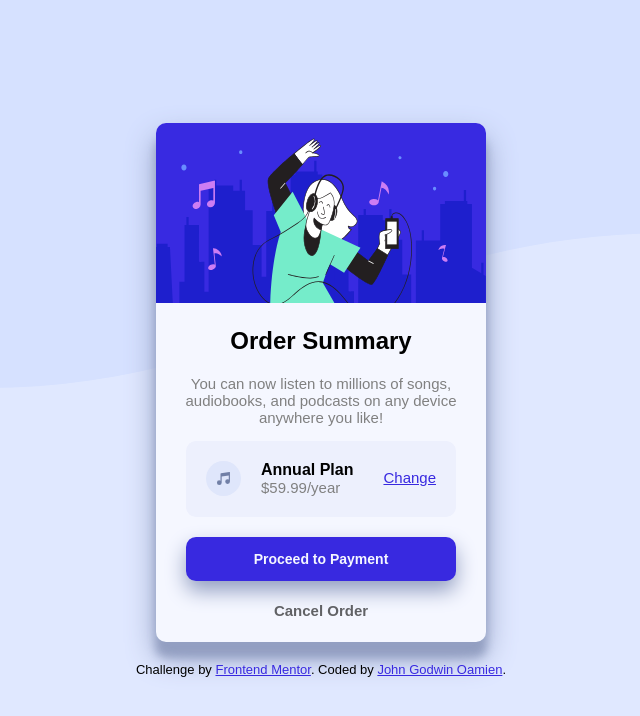
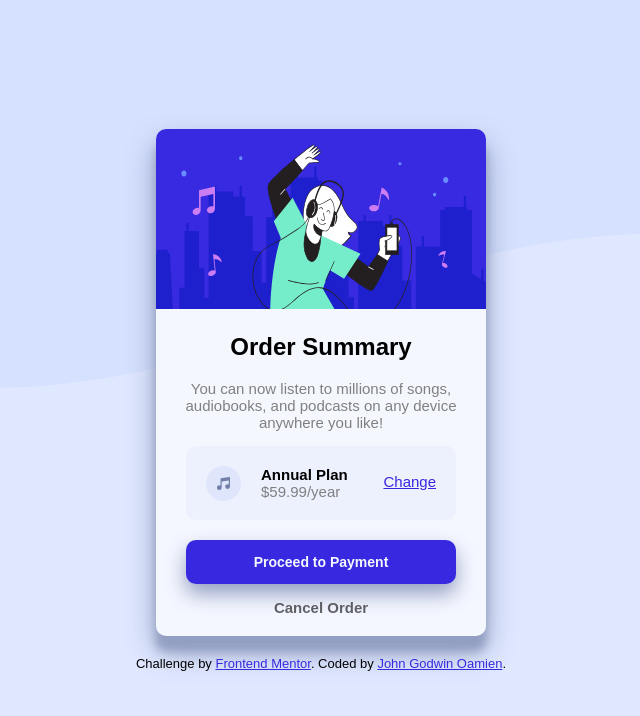
Before and after one commit to Wariboko65/order-summary-component-main, a plain HTML site: page index.html in a window 1280 px wide. Shown: the whole page, without its empty margins (319-959 px from the left). Drawn offline with Linux system fonts and the light colour scheme; a web font is replaced by a local one.

Commit message:
some updates

```diff
--- a/index.html
+++ b/index.html
@@ -10,29 +10,29 @@
 </head>
 <body>
   <main>
-    <article class="container">
-      <section class="image">
+    <div class="container">
+      <div class="image">
       <img src="images/illustration-hero.svg" alt="hero">
-      </section>
-    <section class="text">
+      </div>
+    <div class="text">
       <h2>Order Summary</h2>
       <p>You can now listen to millions of songs, audiobooks, and podcasts on any
         device anywhere you like!</p>
     <div class="planb">
     <div class="plan">
       <img src="images/icon-music.svg" alt="music">
-      <h4>Annual Plan <br> <span>$59.99/year</span><a href="#" target="_blank">Change</a></h4>
+      <p>Annual Plan<br><span>$59.99/year</span><a href="#" target="_blank">Change</a></p>
     </div>
-    <button type="button"><a href="#" target="_blank">Proceed to Payment</a></button>
+    <div class="button"><a href="#" target="_blank">Proceed to Payment</div>
     </div>
-    <h4 class="new"><a href="#" target="_blank">Cancel Order</a></h4>
-    </section>
-    </article>
+    <p class="new"><a href="#" target="_blank">Cancel Order</a></p>
+  </div>
+</div>
 
-<aside class="attribution">
+<div class="attribution">
   Challenge by <a href="https://www.frontendmentor.io?ref=challenge" target="_blank">Frontend Mentor</a>.
   Coded by <a href="#">John Godwin Oamien</a>.
-</aside>
+</div>
 </main>
 </body>
 </html>
--- a/index.scss
+++ b/index.scss
@@ -26,12 +26,12 @@ body {
 main {
     @include flex(column);
     height: calc(100vh - 16px);
-    aside {
+    .attribution {
         font-size: 13px;
         text-align: center;
         margin-top: 20px;
     }
-    aside a {
+    .attribution a {
         color: $btnbg;
     }
 }
@@ -41,6 +41,7 @@ main {
     background-color: $cardcolor;
     border-radius: 10px;
     box-shadow: 0px 15px 10px 0 $boxshadow, 0 15px 30px $boxshadow;
+    padding-bottom: 5px;
     .image {
         img {
             border-radius: 10px 10px 0 0;
@@ -80,9 +81,11 @@ main {
                         color: $btnhover;
                 }
             }
-            h4 {
+            p {
                 margin: 0;
                 margin-left: 55px;
+                font-weight: bold;
+                color: $cancle;
                 span {
                     color: grey;
                     font-weight: normal;
@@ -90,7 +93,7 @@ main {
                 }
             }
         }
-        button {
+        .button {
             width: 100%;
             padding: 14px 16px;
             border-radius: 10px;
@@ -99,13 +102,14 @@ main {
             font-weight: bold;
             font-size: 14px;
             transition: 0.5s;
+            color: $cardcolor;
             cursor: pointer;
             box-shadow: 0px 10px 20px 0 $boxshadow;
             &:hover {
                 background-color: $btnhover;
             }
         }
-        button a {
+        .button a {
             color: $cardcolor;
             text-decoration: none;
         }
@@ -116,6 +120,7 @@ main {
             transition: 0.3s;
             color: $cancle;
             text-decoration: none;
+            font-weight: bold;
             font-size: 15px;
             &:hover {
                 opacity: 1;
```
Also changed, not shown: index.css, 1 other file.
